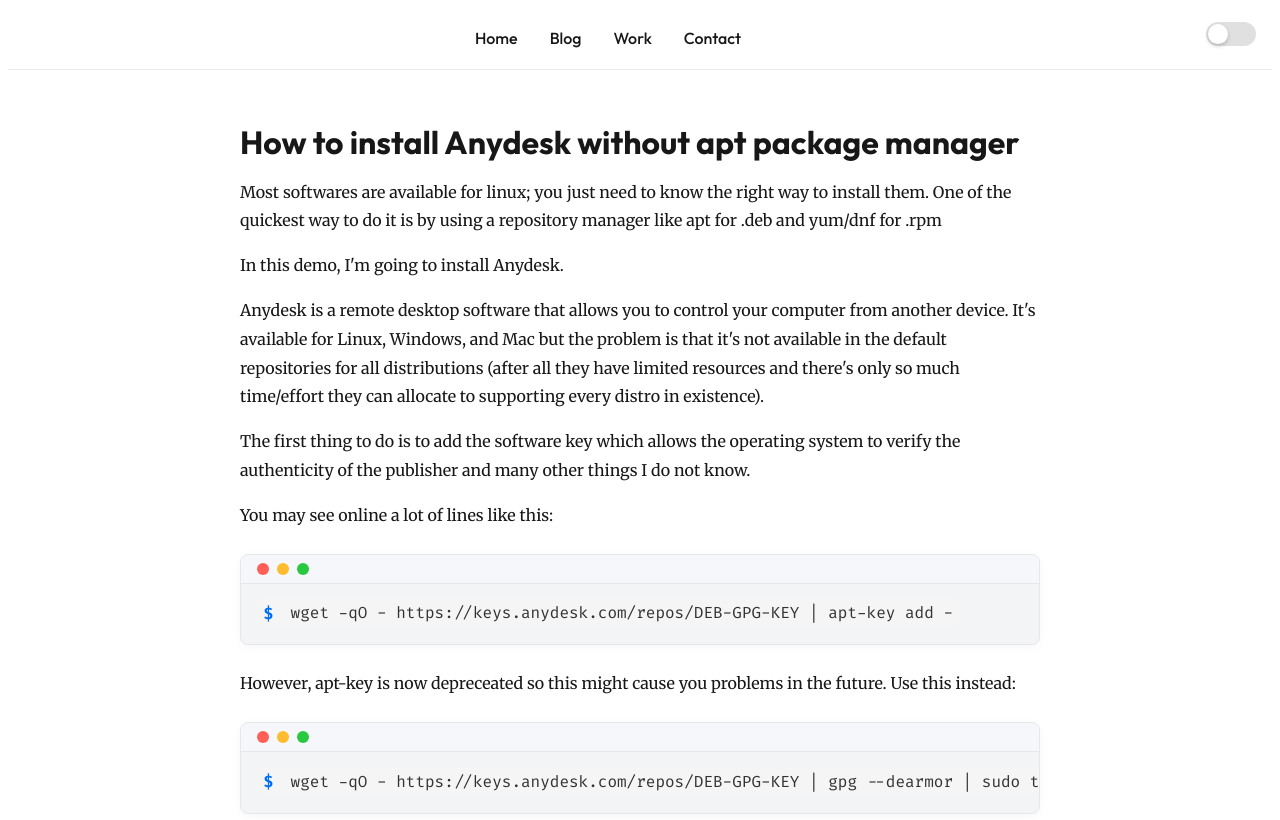
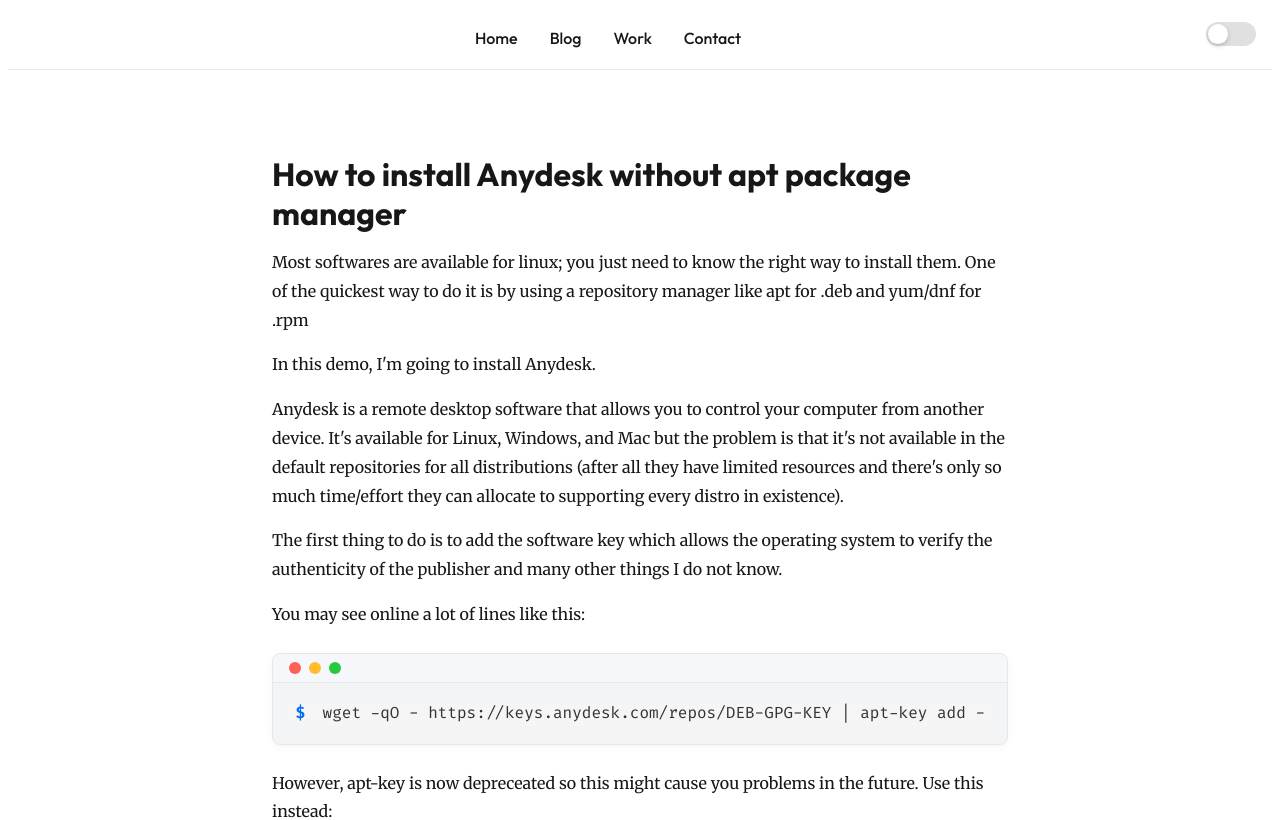
Before and after one commit to ceelogre/presence, a Next.js app: page /blog/howto/install-anydesk in a window 1280 px wide. Shown: the top 820 px of the page. Built offline with nearby package versions, Linux system fonts and the light colour scheme.

Commit message:
fix: wrap articles in a container

```diff
--- a/src/app/globals.css
+++ b/src/app/globals.css
@@ -305,6 +305,12 @@
   justify-content: center;
 }
 
+.container {
+    max-width: 800px;
+    margin: 0 auto;
+    padding: 2rem;
+}
+
 /* Footer */
 .footer {
   flex: 0 0 auto;
--- a/src/app/layout.tsx
+++ b/src/app/layout.tsx
@@ -47,7 +47,9 @@
           <div className="layout">
             <Header />
             <main className="main-content">
+              <div className="container">
               {children}
+              </div>
             </main>
             <Footer />
           </div>
```
